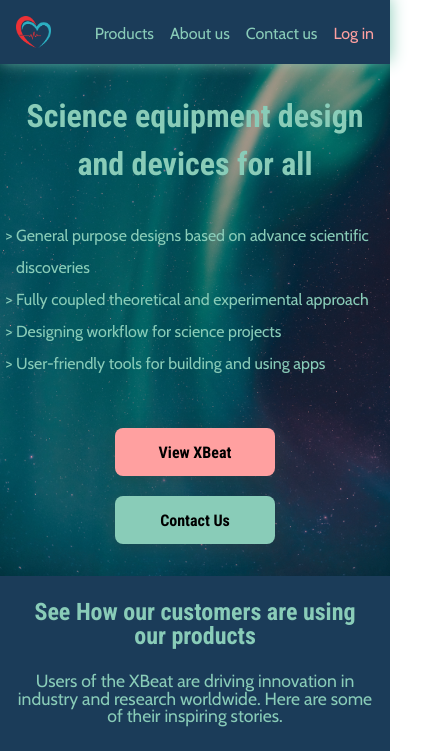
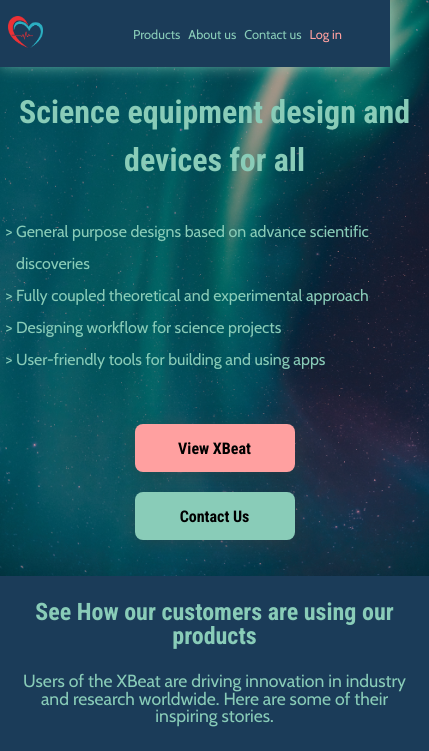
Before and after one commit to krisdur/flexbox-business-site-starting, a plain HTML site: page index.html in a window 390 px wide. Shown: the top 751 px of the page, 429 px wide, since content can reach past the window. Drawn offline with nearby package versions, Linux system fonts and the light colour scheme.

Commit message:
fixed main content right side

```diff
--- a/index.html
+++ b/index.html
@@ -26,7 +26,7 @@
   </div>
   </header>
      <!-- Main Content -->
-  <div class="main-content">
+  <main class="main-content">
     <!-- Hero Section -->
     <section class="hero center">
       <h1>Science equipment design and devices for all</h1>
@@ -106,6 +106,6 @@
     <footer class="center">
       <p> 2023 BY XBeat. ALL RIGHTS RESERVED</p>
     </footer>
-  </div>
+  </main>
 </body>
 </html>
--- a/styles.css
+++ b/styles.css
@@ -67,7 +67,8 @@ button:hover {
 header {
     position: fixed;
     width: 100%;
-    height: 4rem;
+    top: 0;
+    left: 0;
     box-shadow: 0 -0.2rem 1rem var(--clr-primary);
     background-color: var(--clr-backround);
     z-index: 10;
@@ -77,38 +78,29 @@ header .container {
     display: flex;
     justify-content: flex-end;
     margin-right: 1rem;
+    padding-right: 2rem;
     align-items: center;
 }
 
-header .container a {
+header .container a:first-child {
     margin-left: 1rem;
     margin-right: auto;
 }
 
 header .logo {
-    flex: 1;
     height: 2rem;
     padding: 1rem 0;
 }
 
-header nav {
-    margin-left: 0;
-}
 
 header nav ul {
     display: flex;
   }
 
-  nav li {
-    padding-left: 2rem;
-  }
-
   nav a {
     vertical-align: bottom;
-    line-height: 1.6;
     font-size: 1rem;
     color: var(--clr-primary);
-
   }
 
  .login {
@@ -125,9 +117,10 @@ header nav ul {
     background-position: bottom;
     background-repeat: no-repeat;
     background-size: cover;
-    height: 30rem;
     justify-content: center;
-    padding-top: 6rem;
+    padding-top: 5.5rem;
+    padding: 5.5rem 0 0 0 0;
+    margin: 0 auto;
 }
 
 .hero h1 {
@@ -162,6 +155,9 @@ header nav ul {
     margin-left: 1.25rem;
 }
 
+main {
+    width: 110%;
+}
 /* Stories Section */
 
 .stories {
@@ -169,6 +165,7 @@ header nav ul {
     flex-direction: column;
     background-color: var(--clr-backround);
     color: var(--clr-primary);
+    margin: 0 auto;
 }
 
 .stories h2 {
@@ -252,7 +249,6 @@ header nav ul {
     background-repeat: no-repeat;
     background-size: cover;
     color: var(--clr-primary);
-    height: 15rem;
     display: flex;
     flex-direction: column;
     align-items: center;
@@ -301,12 +297,8 @@ header nav ul {
         font-size: 1.8rem;
     }
 
-    nav li {
-        padding-left: 0rem;
-      }
-    .main-content {
-        margin-right: 0;
-    }
+
+
       .button-container {
         display: flex;
         flex-direction: column;
@@ -333,5 +325,16 @@ header nav ul {
     }
 
 
+    header .container a:first-child {
+        margin-left: 0.5rem;
+        margin-right: auto;
+    }
 
+    nav li a{
+        padding-right: 0rem;
+      }
+
+      nav li a {
+        font-size: 0.8rem;
+      }
 }
```
